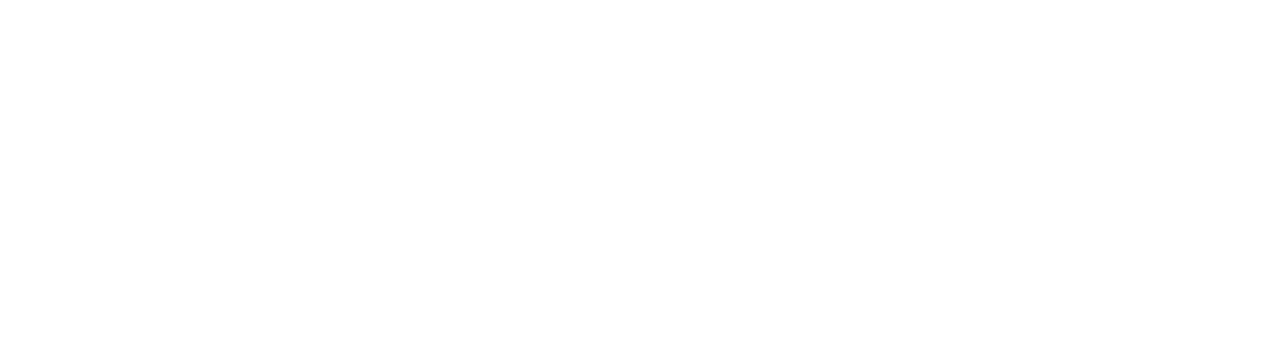
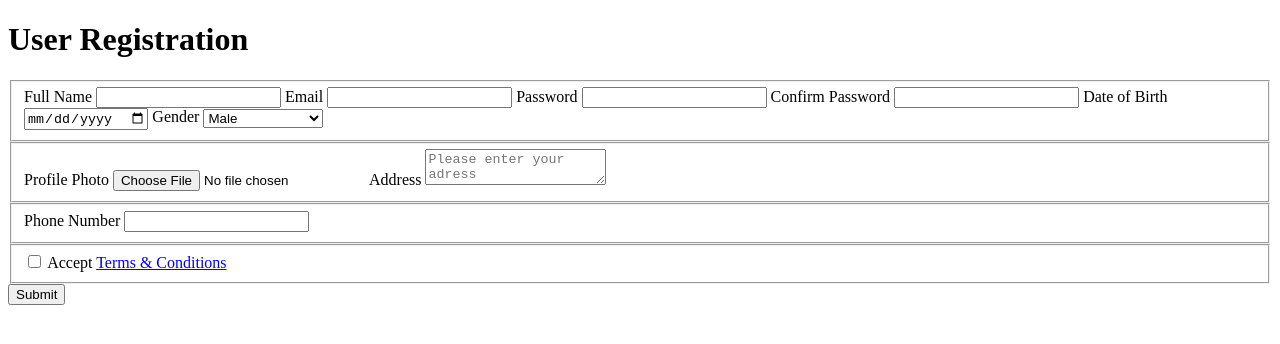
Before and after one commit to jakesamuels/fcc-responsive-web-design, a plain HTML site: page registration-form/index.html in a window 1280 px wide. Drawn offline with Linux system fonts and the light colour scheme.

Commit message:
Create HTML form and input fields

```diff
--- a/registration-form/index.html
+++ b/registration-form/index.html
@@ -6,5 +6,78 @@
     <link rel="stylesheet" href="styles.css" />
     <title>Registration Form</title>
   </head>
-  <body></body>
+  <body>
+    <h1>User Registration</h1>
+
+    <form>
+      <fieldset>
+        <label for="full-name">Full Name </label>
+        <input type="text" name="full-name" id="full-name" required />
+
+        <label for="email">Email </label>
+        <input type="email" name="email" id="email" required />
+
+        <label for="password">Password </label>
+        <input
+          type="password"
+          name="password"
+          id="password"
+          pattern="(?=.*\d)(?=.*[a-z])(?=.*[A-Z]).{8,}"
+          title="Must contain at least one number and one uppercase and lowercase letter, and at least 8 or more characters"
+          required
+        />
+
+        <label for="password-confirm">Confirm Password</label>
+        <input
+          type="password"
+          name="password-confirm"
+          id="password-confirm"
+          pattern="(?=.*\d)(?=.*[a-z])(?=.*[A-Z]).{8,}"
+          title="Passwords must match"
+          oninput="this.setCustomValidity(this.value !== document.getElementById('password').value ? 'Passwords must match' : '')"
+          required
+        />
+
+        <label for="dob">Date of Birth </label>
+        <input type="date" name="dob" id="dob" required />
+
+        <label for="gender">Gender </label>
+        <select name="gender" id="gender" required>
+          <option value="male">Male</option>
+          <option value="female">Female</option>
+          <option value="na">Prefer not to say</option>
+        </select>
+      </fieldset>
+
+      <fieldset>
+        <label for="profile-photo">Profile Photo </label>
+        <input
+          type="file"
+          name="profile-photo"
+          id="profile-photo"
+          accept="image/*"
+        />
+
+        <label for="address">Address </label>
+        <textarea
+          name="address"
+          id="address"
+          placeholder="Please enter your adress"
+          required
+        ></textarea>
+      </fieldset>
+
+      <fieldset>
+        <label for="phone">Phone Number </label>
+        <input type="tel" name="phone" id="phone" required />
+      </fieldset>
+
+      <fieldset>
+        <input type="checkbox" name="terms" id="terms" required />
+        <label for="terms">Accept <a href="/">Terms & Conditions</a></label>
+      </fieldset>
+
+      <button type="submit">Submit</button>
+    </form>
+  </body>
 </html>
```
